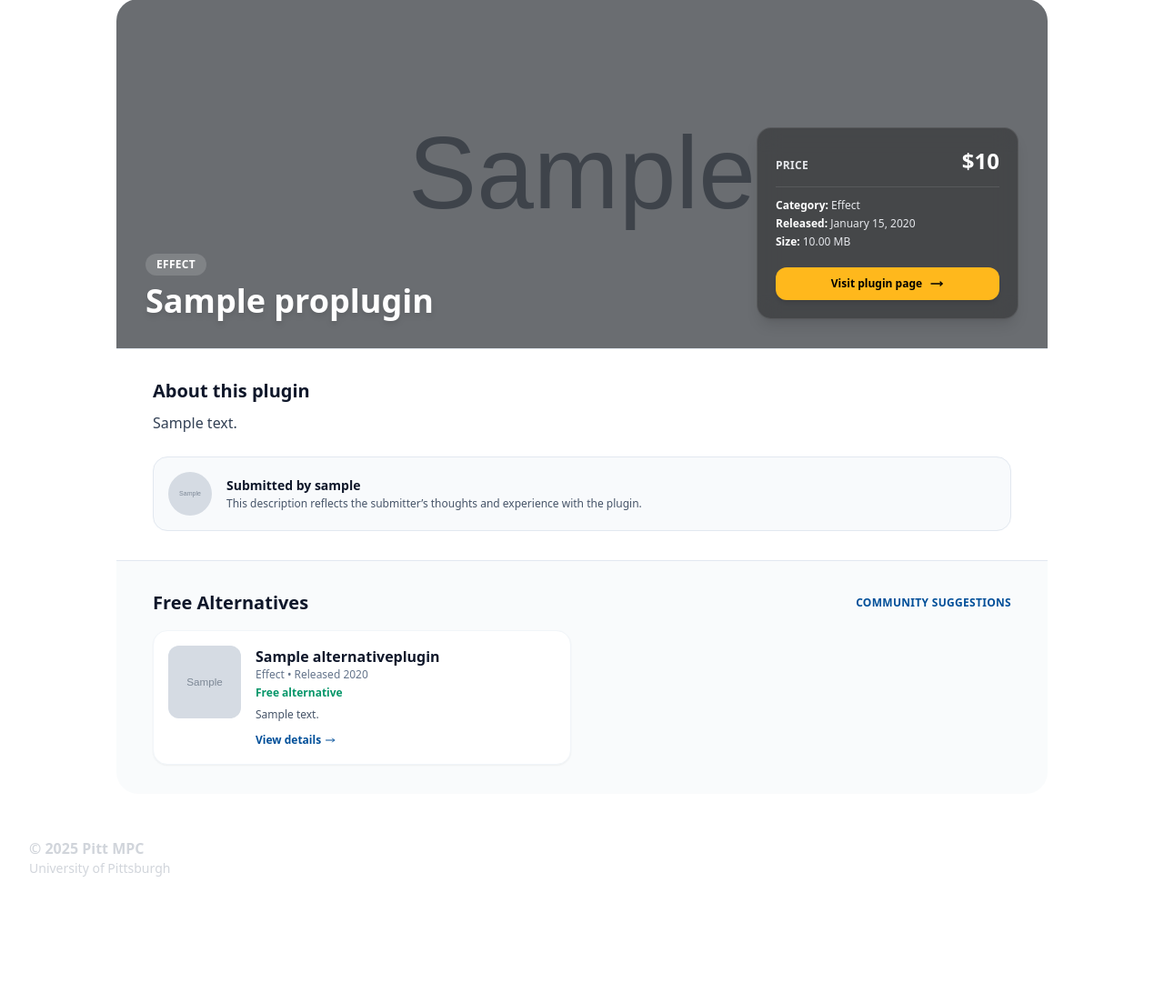
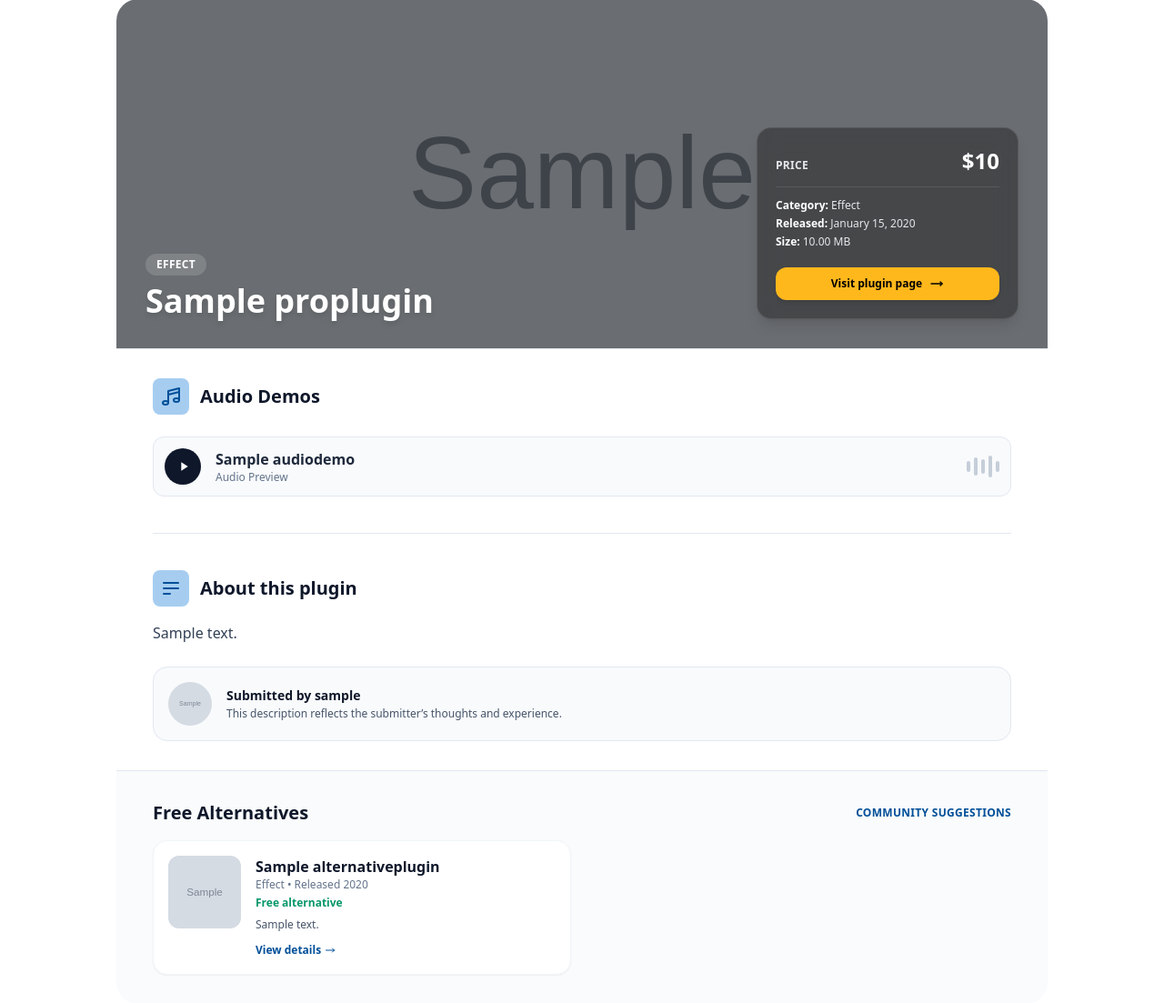
Before and after one commit to nosra/MPC-Database, a Django app: page /plugins/pro/1/ in a window 1280 px wide. Shown: the part 98-1201 px from the top of the page at 91% size. Before the commit the page ends 1062 px from the top, so only its background shows below. Run offline with Django 5.2, Linux system fonts and the light colour scheme; tables that the repository leaves empty hold one stand-in row (values such as "Sample post"); grey boxes marked "Sample" are stand-in pictures; some libraries are stand-ins or nearby versions.

Commit message:
audio examples, small plugin detail changes

```diff
--- a/mpc_database/home/admin.py
+++ b/mpc_database/home/admin.py
@@ -3,7 +3,7 @@ from django.contrib import admin
 from django.contrib.auth.admin import UserAdmin
 
 from .forms import CustomUserCreationForm, CustomUserChangeForm
-from .models import CustomUser, ProPlugin, AlternativePlugin
+from .models import CustomUser, ProPlugin, AlternativePlugin, AudioDemo
 
 
 class CustomUserAdmin(UserAdmin):
@@ -30,3 +30,4 @@ class CustomUserAdmin(UserAdmin):
 admin.site.register(CustomUser, CustomUserAdmin)
 admin.site.register(ProPlugin)
 admin.site.register(AlternativePlugin)
+admin.site.register(AudioDemo)
--- a/mpc_database/home/models.py
+++ b/mpc_database/home/models.py
@@ -2,7 +2,7 @@ from django.db import models
 from django.contrib.auth.models import AbstractUser
 from django.templatetags.static import static
 from django.core.files.storage import default_storage
-
+from django.core.validators import FileExtensionValidator
 
 # -----------------------
 # USERS
@@ -90,6 +90,34 @@ class ProPlugin(models.Model):
     def __str__(self):
         return self.name
 
+# -----------------------
+# AUDIO DEMOS
+# -----------------------
 
 class AudioDemo(models.Model):
     title = models.CharField(max_length=60, blank=True)
+
+    # actual audio file
+    audio_file = models.FileField(
+        upload_to="audio_demos/",
+        validators=[FileExtensionValidator(allowed_extensions=["mp3", "wav", "ogg"])]
+    )
+
+    # setting up key for which plugin this belongs to
+    pro_plugin = models.ForeignKey(
+        "ProPlugin",
+        on_delete = models.CASCADE,
+        related_name = "audio_demos",
+        null=True,
+        blank=True,
+    )
+
+    alt_plugin = models.ForeignKey(
+        "AlternativePlugin",
+        on_delete = models.CASCADE,
+        null=True,
+        blank=True,
+    )
+
+    def __str__(self):
+        return self.title or self.audio_file.name
--- a/mpc_database/home/templates/plugin_detail.html
+++ b/mpc_database/home/templates/plugin_detail.html
@@ -12,7 +12,6 @@
 
         <!-- hero banner -->
         <div class="relative h-80 md:h-96">
-
             {% if plugin.image %}
                 <img
                     src="{{ plugin.image.url }}"
@@ -28,11 +27,11 @@
             {% endif %}
 
             <!-- dark/blur overlay -->
-            <div class="absolute inset-0 bg-black/50"></div>
+            <div class="absolute inset-0 bg-black/50">
+            </div>
 
             <!-- content on top of image -->
             <div class="relative h-full flex flex-col md:flex-row md:items-end justify-end md:justify-between p-6 md:p-8 gap-4 text-white">
-
                 <!-- left: title + category -->
                 <div class="space-y-2 max-w-xl">
                     <span class="inline-flex items-center px-3 py-1 rounded-full bg-white/15 text-xs font-semibold uppercase tracking-wide">
@@ -88,21 +87,75 @@
         <!-- divider -->
         <div class="border-t border-slate-200"></div>
 
-        <!-- desc + submitter blurb -->
+        <!-- desc + audio file stuff -->
         <div class="px-8 md:px-10 py-8 space-y-6">
+        <div>
+            {% if plugin.audio_demos.exists %}
+            <div class="mb-10">
+                <div class="flex items-center gap-3 mb-6">
+                    <!-- play icon -->
+                    <div class="p-2 bg-[#a6cdf0] text-[#004F99] rounded-lg">
+                        <svg xmlns="http://www.w3.org/2000/svg" class="h-6 w-6" fill="none" viewBox="0 0 24 24" stroke="currentColor">
+                            <path stroke-linecap="round" stroke-linejoin="round" stroke-width="2" d="M9 19V6l12-3v13M9 19c0 1.105-1.343 2-3 2s-3-.895-3-2 1.343-2 3-2 3 .895 3 2zm12-3c0 1.105-1.343 2-3 2s-3-.895-3-2 1.343-2 3-2 3 .895 3 2zM9 10l12-3" />
+                        </svg>
+                    </div>
+                    <h2 class="text-xl font-bold text-slate-900">Audio Demos</h2>
+                </div>
 
-            <!-- heading -->
-            <div>
-                <h2 class="text-xl font-semibold text-slate-900 mb-2">
-                    About this plugin
-                </h2>
-                <p class="text-slate-700 leading-relaxed">
+                <!-- audio demos section-->
+                <div class="space-y-3">
+                    {% for demo in plugin.audio_demos.all %}
+                        <div class="group relative flex items-center justify-between p-3 bg-slate-50 border border-slate-200 rounded-xl hover:border-indigo-300 hover:shadow-md transition-all duration-200">
+                            <div class="flex items-center gap-4">
+                                <button
+                                    class="demo-btn h-10 w-10 flex items-center justify-center rounded-full bg-slate-900 text-white shadow-sm group-hover:bg-[#FFB81C] group-hover:text-black transition-colors"
+                                    data-audio-id="audio-{{ demo.id }}"
+                                >
+                                    <svg class="play-icon w-4 h-4 ml-0.5" fill="currentColor" viewBox="0 0 24 24"><path d="M8 5v14l11-7z"/></svg>
+                                    <svg class="stop-icon w-4 h-4 hidden" fill="currentColor" viewBox="0 0 24 24"><path d="M6 6h12v12H6z"/></svg>
+                                </button>
+
+                                <div class="flex flex-col">
+                                    <span class="font-semibold text-slate-800 text-sm md:text-base">
+                                        {{ demo.title|default:"Demo Track" }}
+                                    </span>
+                                    <span class="text-xs text-slate-500">Audio Preview</span>
+                                </div>
+                            </div>
+
+                            <!-- audio bars -->
+                            <div class="hidden md:flex items-center gap-1 opacity-50">
+                                <div class="w-1 h-3 bg-slate-400 rounded-full"></div>
+                                <div class="w-1 h-5 bg-slate-400 rounded-full"></div>
+                                <div class="w-1 h-4 bg-slate-400 rounded-full"></div>
+                                <div class="w-1 h-6 bg-slate-400 rounded-full"></div>
+                                <div class="w-1 h-3 bg-slate-400 rounded-full"></div>
+                            </div>
+                            <audio id="audio-{{ demo.id }}" src="{{ demo.audio_file.url }}"></audio>
+                        </div>
+                    {% endfor %}
+                </div>
+
+                <div class="border-t border-slate-200 mt-10 mb-8"></div>
+            </div>
+            {% endif %}
+
+            <!-- "about" icon -->
+            <div class="flex items-center gap-3 mb-4">
+                <div class="p-2 bg-[#a6cdf0] text-[#004F99] rounded-lg">
+                    <svg xmlns="http://www.w3.org/2000/svg" class="h-6 w-6" fill="none" viewBox="0 0 24 24" stroke="currentColor">
+                    <path stroke-linecap="round" stroke-linejoin="round" stroke-width="2" d="M4 6h16M4 12h16M4 18h7" />
+                    </svg>
+                </div>
+                <h2 class="text-xl font-bold text-slate-900">About this plugin</h2>
+            </div>
+
+            <p class="text-slate-700 leading-relaxed mb-6">
                 {{ plugin.description }}
             </p>
         </div>
 
         {% if plugin.submitter %}
-            <!-- submitter section -->
         <div class="p-4 rounded-2xl bg-slate-50 border border-slate-200 flex items-center gap-4">
             {% if plugin.submitter.avatar %}
                 <img
@@ -121,7 +174,7 @@
                     Submitted by {{ plugin.submitter.username }}
                 </p>
                 <p class="text-xs text-slate-600 mt-0.5">
-                        This description reflects the submitter’s thoughts and experience with the plugin.
+                    This description reflects the submitter’s thoughts and experience.
                 </p>
             </div>
         </div>
@@ -200,4 +253,46 @@
     </div>
 
 </div>
+
+<script>
+document.addEventListener("DOMContentLoaded", function () {
+    document.querySelectorAll(".demo-btn").forEach(btn => {
+        const audio = document.getElementById(btn.dataset.audioId);
+        const playIcon = btn.querySelector(".play-icon");
+        const stopIcon = btn.querySelector(".stop-icon");
+
+        btn.addEventListener("click", () => {
+            // stop others
+            document.querySelectorAll("audio").forEach(a => {
+                if (a !== audio) {
+                    a.pause();
+                    a.currentTime = 0;
+                }
+            });
+
+            document.querySelectorAll(".demo-btn").forEach(b => {
+                b.querySelector(".play-icon").classList.remove("hidden");
+                b.querySelector(".stop-icon").classList.add("hidden");
+            });
+
+            if (audio.paused) {
+                audio.play();
+                playIcon.classList.add("hidden");
+                stopIcon.classList.remove("hidden");
+            } else {
+                audio.pause();
+                audio.currentTime = 0;
+                playIcon.classList.remove("hidden");
+                stopIcon.classList.add("hidden");
+            }
+
+            audio.onended = () => {
+                playIcon.classList.remove("hidden");
+                stopIcon.classList.add("hidden");
+            };
+        });
+    });
+});
+</script>
+
 {% endblock %}
```
Also changed, not shown: mpc_database/home/migrations/0017_audiodemo.py (added), mpc_database/home/migrations/0018_alter_audiodemo_audio_file.py (added). Lines whose indentation alone changed are shown as unchanged.
